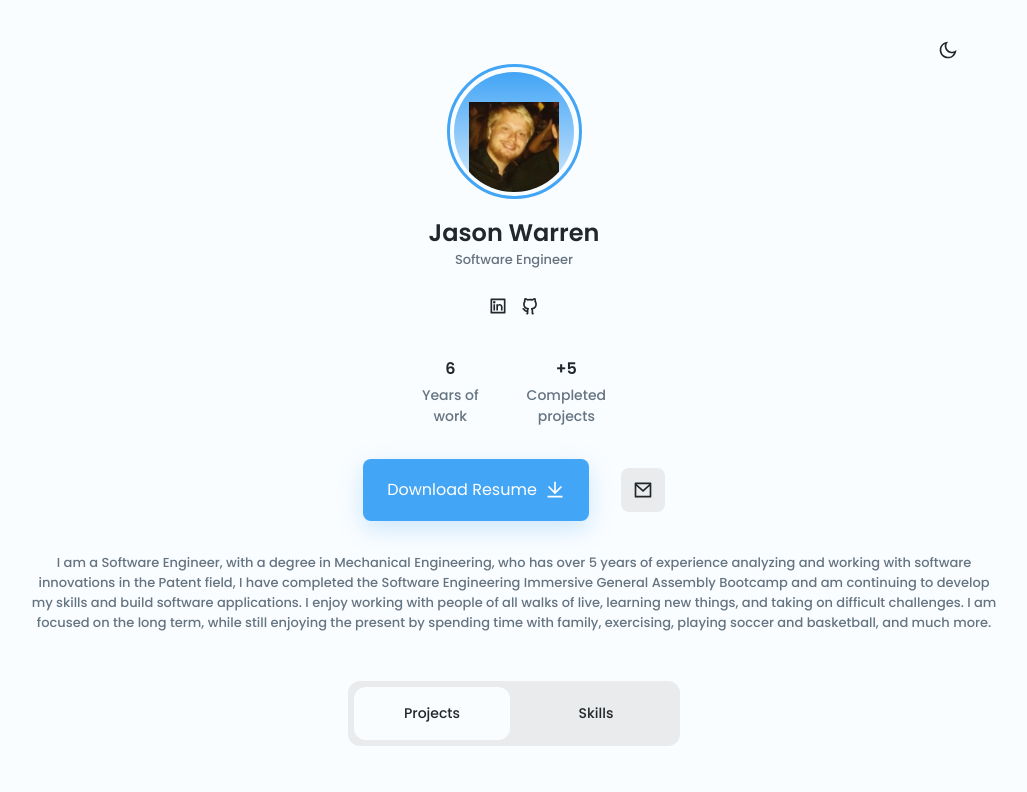
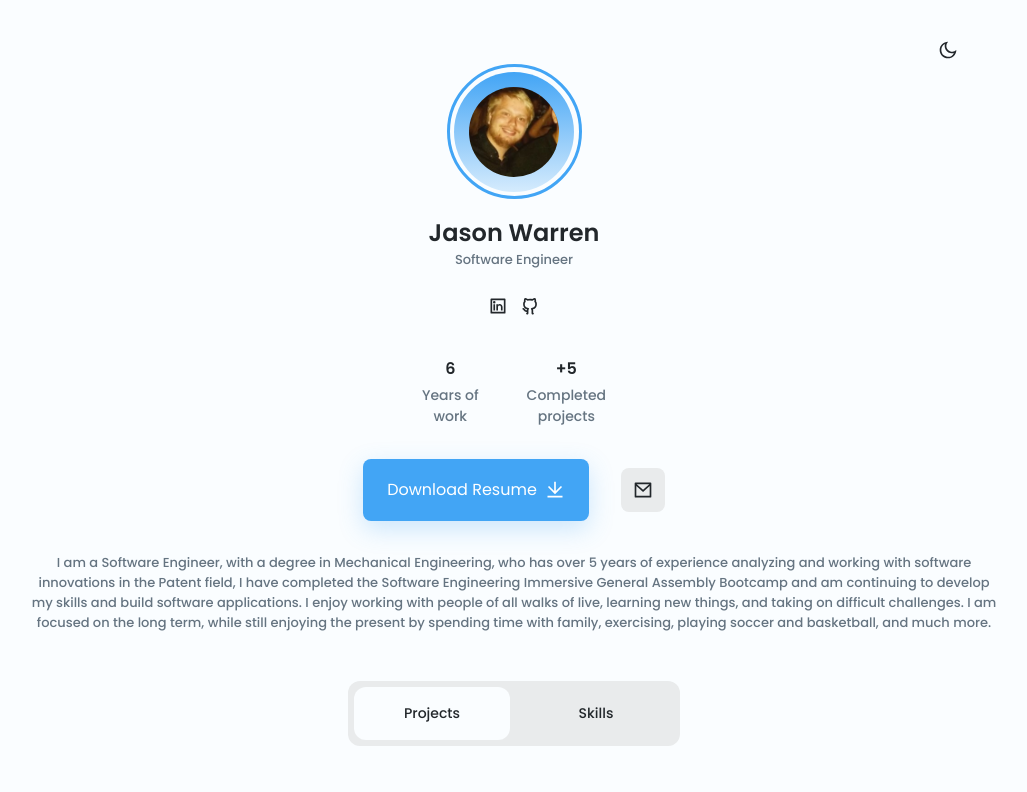
Before and after one commit to JasonxWarren/react-mini-portfolio, a React (Create React App) app: page / in a window 1280 px wide. Shown: the top 792 px of the page, without its empty margins (126-1153 px from the left). Built offline with nearby package versions, Linux system fonts and the light colour scheme.

Commit message:
updated picture styling

```diff
--- a/src/components/Header/Profile.jsx
+++ b/src/components/Header/Profile.jsx
@@ -5,7 +5,7 @@ function Profile() {
   return(
     <div className="profile__border">
       <div className="profile__perfil">
-          <img src= {profile_picture} alt="" />
+          <img src= {profile_picture} alt="jason" className="profile_pic"/>
        </div>
     </div>
   )
--- a/src/index.css
+++ b/src/index.css
@@ -154,6 +154,9 @@ body.dark-theme {
   display: grid;
   text-align: center;
 }
+.profile_pic {
+  border-radius: inherit;
+}
 
 .profile__perfil {
   width: 100px;
@@ -164,7 +167,7 @@ body.dark-theme {
   border-radius: 50%;
   overflow: hidden;
   display: flex;
-  align-items: flex-end;
+  align-items: center;
   justify-content: center;
 }
 
```
